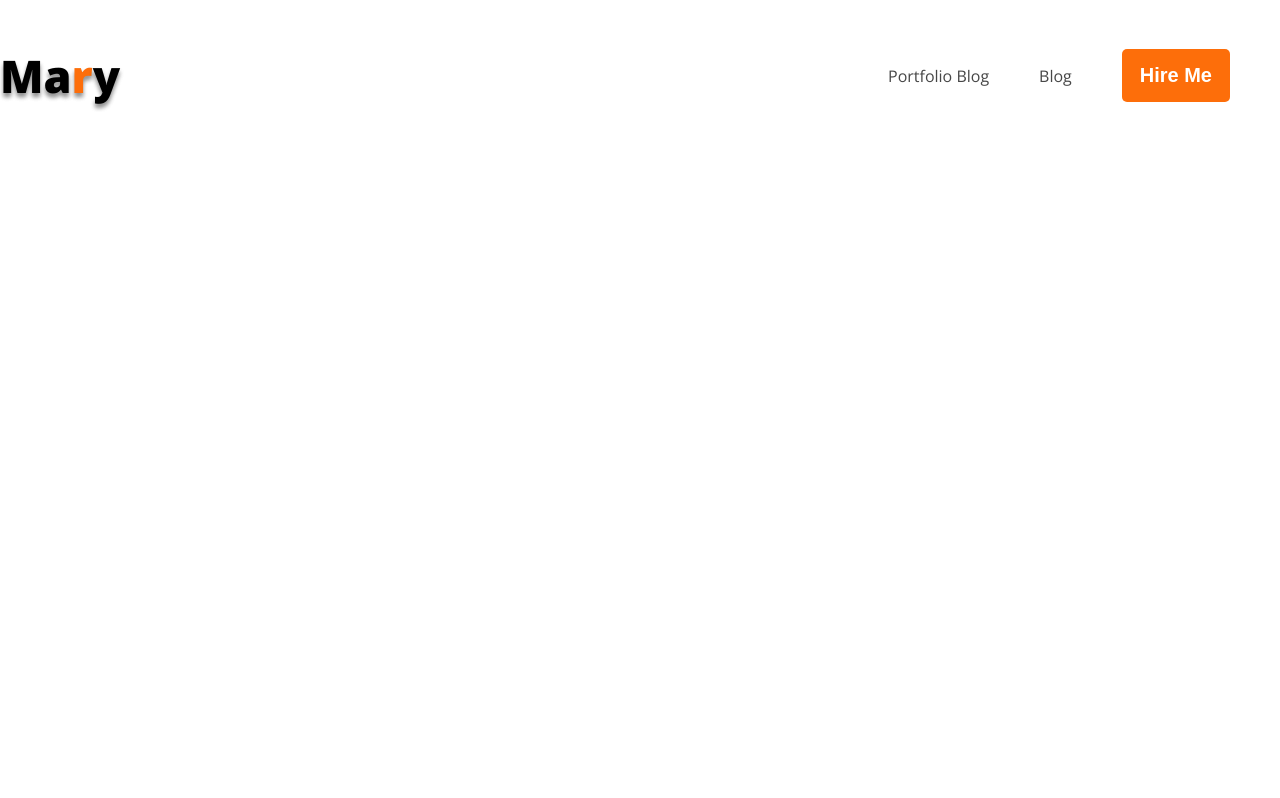
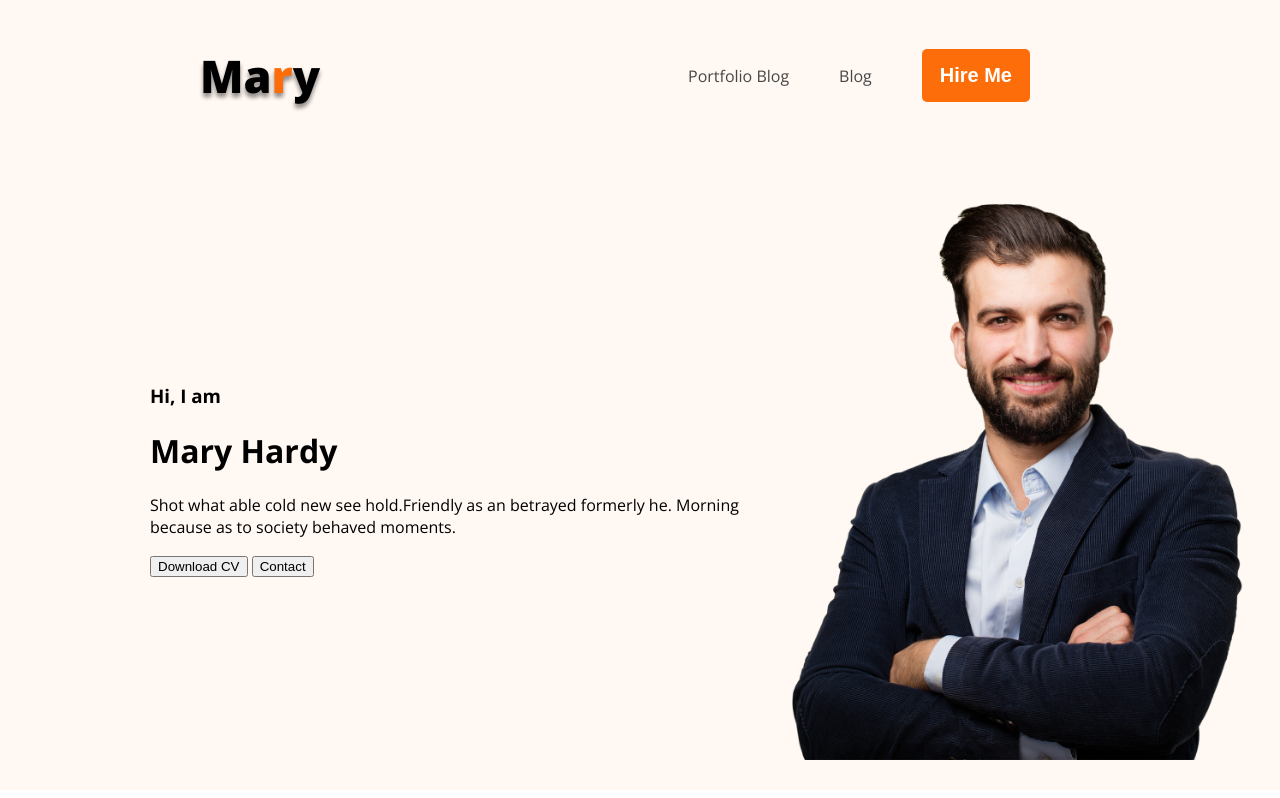
Before and after one commit to Imran-Hossain-Dev/portfolio-project, a plain HTML site: page index.html in a window 1280 px wide. Drawn offline with nearby package versions, Linux system fonts and the light colour scheme.

Commit message:
banner added

```diff
--- a/index.html
+++ b/index.html
@@ -1,27 +1,40 @@
 <!DOCTYPE html>
 <html lang="en">
+
 <head>
     <meta charset="UTF-8">
     <meta name="viewport" content="width=device-width, initial-scale=1.0">
     <title>Portfolio roject</title>
     <link rel="preconnect" href="https://fonts.googleapis.com">
-<link rel="preconnect" href="https://fonts.gstatic.com" crossorigin>
-<link href="https://fonts.googleapis.com/css2?family=Open+Sans:wght@400;700;800&display=swap" rel="stylesheet">
+    <link rel="preconnect" href="https://fonts.gstatic.com" crossorigin>
+    <link href="https://fonts.googleapis.com/css2?family=Open+Sans:wght@400;700;800&display=swap" rel="stylesheet">
     <link rel="stylesheet" href="style.css">
 </head>
+
 <body>
-    <header>
+    <header class="header">
         <nav>
             <h3 class="nav-title">Ma<span class="primary-text-color">r</span>y</h3>
             <ul>
-                <li><a href="">Portfolio             Blog</a></li>
+                <li><a href="">Portfolio Blog</a></li>
                 <li><a href="">Blog</a></li>
                 <li><button class="primary-btn">Hire Me</button></li>
             </ul>
         </nav>
+        <div class="banner">
+            <div>
+                <h3 class="banner-sub-title">Hi, I  am</h3>
+                <h1 class="banner-title">Mary Hardy</h1>
+                <p>Shot what able cold new see hold.Friendly as an betrayed formerly he. Morning because as to society behaved moments.</p>
+                <button>Download CV</button>
+                <button>Contact</button>
+            </div>
+            <img class="banner-profile" src="hardy.png" alt="hardy">
+        </div>
     </header>
     <main></main>
     <footer></footer>
 
 </body>
+
 </html>
--- a/style.css
+++ b/style.css
@@ -24,6 +24,7 @@ nav {
     display: flex;
     justify-content: space-between;
     align-items: center;
+    margin: 0 200px;
 }
 
 .nav-title {
@@ -48,3 +49,17 @@ nav a {
     text-decoration: none;
     color: #474747;
 }
+
+/* header styles */
+
+.header{
+    background: #FFF8F3;
+}
+.banner{
+    padding: 30px 30px 30px 150px;
+    display: flex;
+    align-items: center;
+}
+.banner-profile{
+    width: 500px;
+}
```
Also changed, not shown: hardy.png (added).
